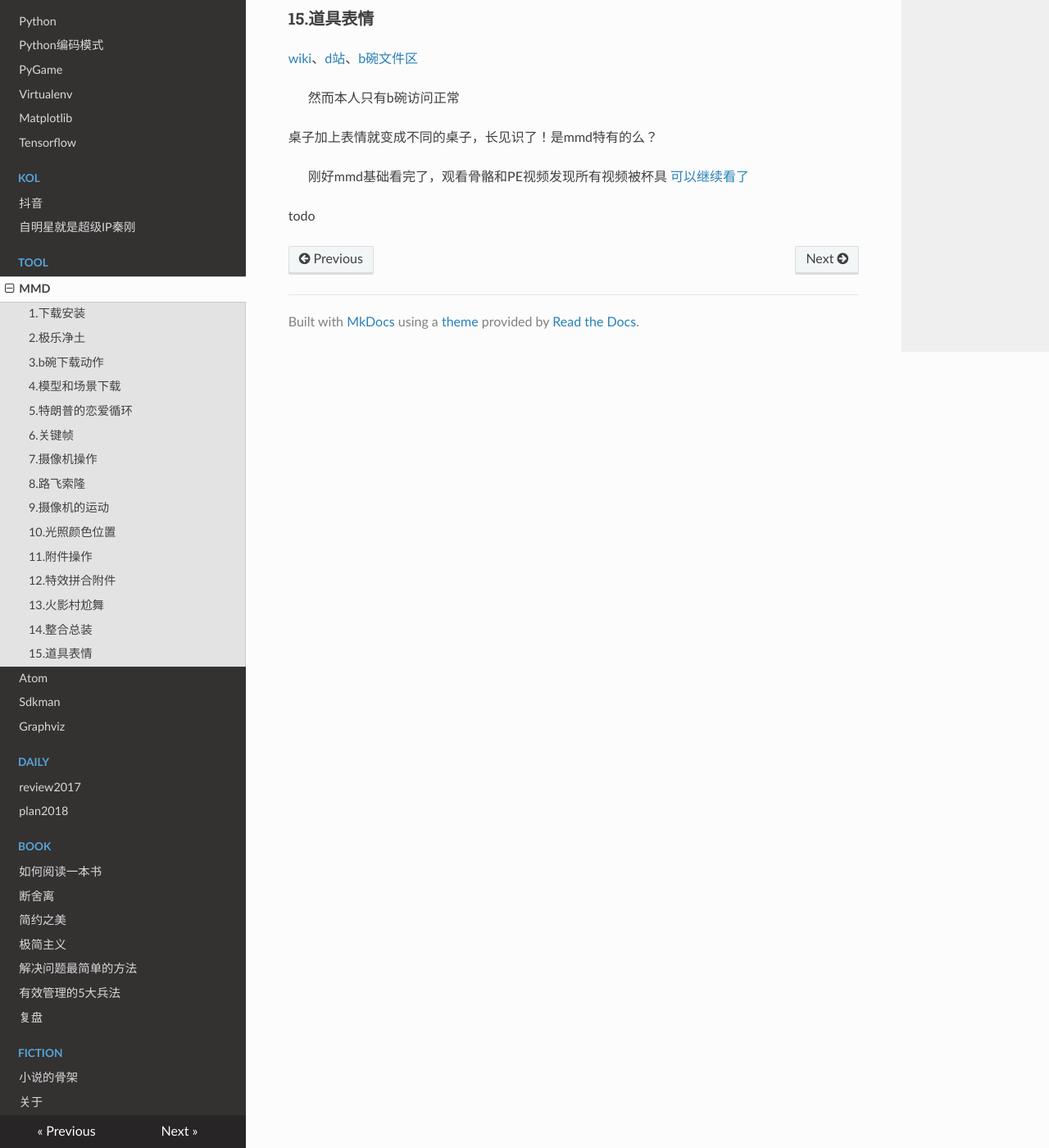
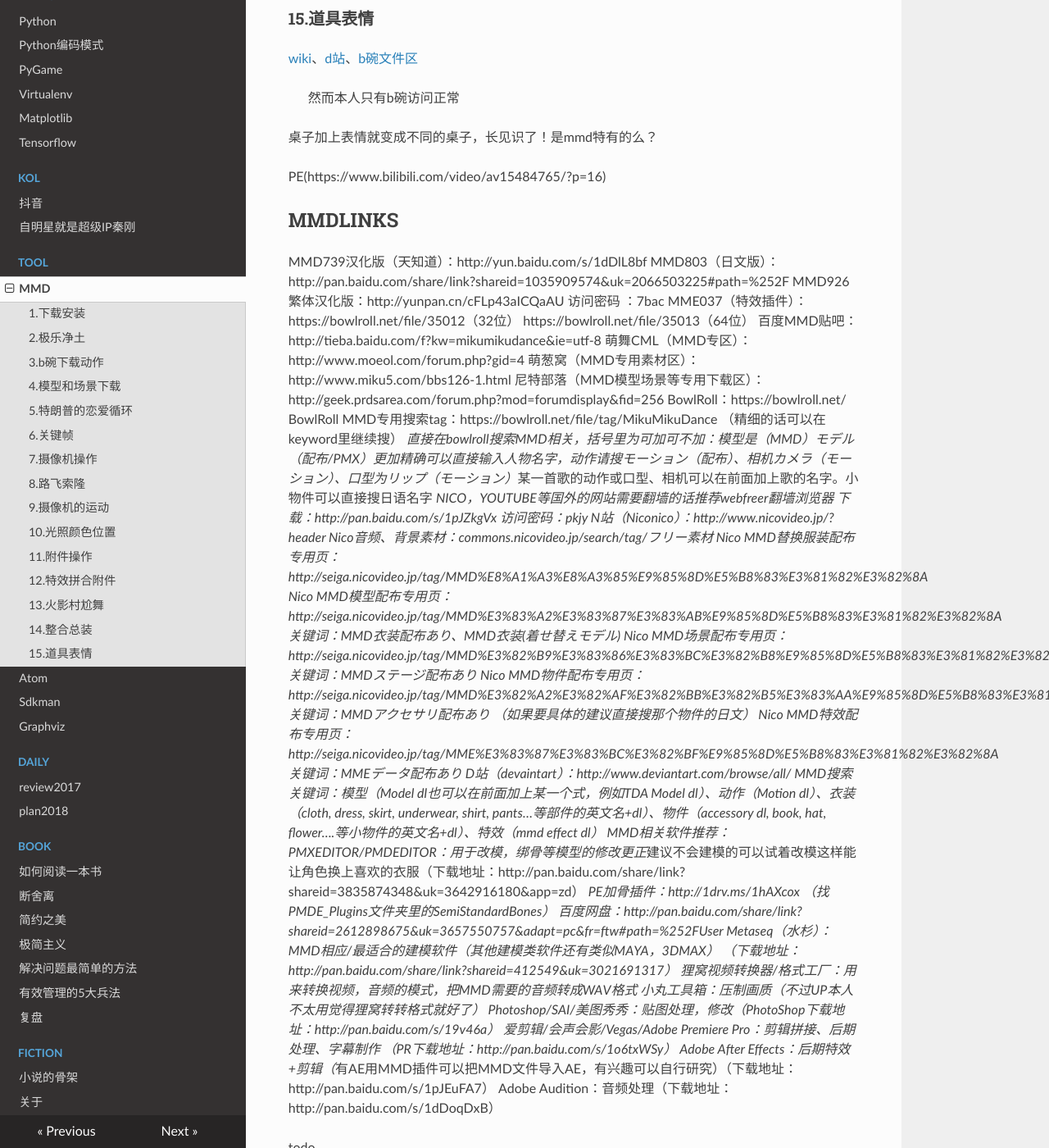
Before and after one commit to East196/notebook, an MkDocs documentation site: the page built from docs/model/mmd.md, in a window 1280 px wide and 1400 px high, scrolled down 2045 px. Shown: the whole window at 82% size. Built offline with MkDocs 1.6.1, drawn with Linux system fonts in a browser that asks for light colours; nearby versions of some CDN libraries; old or Windows-style settings are respelled for this version of MkDocs.

Commit message:
+ MMDLINKS

```diff
--- a/docs/model/mmd.md
+++ b/docs/model/mmd.md
@@ -98,8 +98,56 @@
 
 桌子加上表情就变成不同的桌子，长见识了！是mmd特有的么？
 
->刚好mmd基础看完了，观看骨骼和PE视频发现所有视频被杯具
->[可以继续看了](https://www.bilibili.com/video/av15484765/?p=16)
+PE(https://www.bilibili.com/video/av15484765/?p=16)
+
+
+
+
+
+## MMDLINKS
+
+MMD739汉化版（天知道）：http://yun.baidu.com/s/1dDlL8bf
+MMD803（日文版）：http://pan.baidu.com/share/link?shareid=1035909574&uk=2066503225#path=%252F
+MMD926繁体汉化版：http://yunpan.cn/cFLp43aICQaAU  访问密码 ：7bac
+MME037（特效插件）：https://bowlroll.net/file/35012（32位）
+                                                https://bowlroll.net/file/35013（64位）
+百度MMD贴吧：http://tieba.baidu.com/f?kw=mikumikudance&ie=utf-8
+萌舞CML（MMD专区）：http://www.moeol.com/forum.php?gid=4
+萌葱窝（MMD专用素材区）：http://www.miku5.com/bbs126-1.html
+尼特部落（MMD模型场景等专用下载区）：http://geek.prdsarea.com/forum.php?mod=forumdisplay&fid=256
+BowlRoll：https://bowlroll.net/
+BowlRoll MMD专用搜索tag：https://bowlroll.net/file/tag/MikuMikuDance （精细的话可以在keyword里继续搜）
+*直接在bowlroll搜索MMD相关，括号里为可加可不加：模型是（MMD）モデル（配布/PMX）更加精确可以直接输入人物名字，动作请搜モーション（配布）、相机カメラ（モーション）、口型为リップ（モーション）*某一首歌的动作或口型、相机可以在前面加上歌的名字。小物件可以直接搜日语名字
+*NICO，YOUTUBE等国外的网站需要翻墙的话推荐webfreer翻墙浏览器
+下载：http://pan.baidu.com/s/1pJZkgVx 访问密码：pkjy
+N站（Niconico）：http://www.nicovideo.jp/?header
+Nico音频、背景素材：commons.nicovideo.jp/search/tag/フリー素材
+Nico  MMD替换服装配布专用页：http://seiga.nicovideo.jp/tag/MMD%E8%A1%A3%E8%A3%85%E9%85%8D%E5%B8%83%E3%81%82%E3%82%8A
+Nico MMD模型配布专用页：http://seiga.nicovideo.jp/tag/MMD%E3%83%A2%E3%83%87%E3%83%AB%E9%85%8D%E5%B8%83%E3%81%82%E3%82%8A 关键词：MMD衣装配布あり、MMD衣装(着せ替えモデル)
+Nico MMD场景配布专用页：http://seiga.nicovideo.jp/tag/MMD%E3%82%B9%E3%83%86%E3%83%BC%E3%82%B8%E9%85%8D%E5%B8%83%E3%81%82%E3%82%8A 关键词：MMDステージ配布あり
+Nico MMD物件配布专用页：http://seiga.nicovideo.jp/tag/MMD%E3%82%A2%E3%82%AF%E3%82%BB%E3%82%B5%E3%83%AA%E9%85%8D%E5%B8%83%E3%81%82%E3%82%8A 关键词：MMDアクセサリ配布あり （如果要具体的建议直接搜那个物件的日文）
+Nico MMD特效配布专用页：http://seiga.nicovideo.jp/tag/MME%E3%83%87%E3%83%BC%E3%82%BF%E9%85%8D%E5%B8%83%E3%81%82%E3%82%8A 关键词：MMEデータ配布あり
+D站（devaintart）：http://www.deviantart.com/browse/all/ MMD搜索关键词：模型（Model dl也可以在前面加上某一个式，例如TDA Model dl）、动作（Motion dl）、衣装（cloth, dress, skirt, underwear, shirt, pants…等部件的英文名+dl）、物件（accessory dl, book, hat, flower….等小物件的英文名+dl）、特效（mmd effect dl）
+MMD相关软件推荐：
+PMXEDITOR/PMDEDITOR：用于改模，绑骨等模型的修改更正*建议不会建模的可以试着改模这样能让角色换上喜欢的衣服（下载地址：http://pan.baidu.com/share/link?shareid=3835874348&uk=3642916180&app=zd）
+*PE加骨插件：http://1drv.ms/1hAXcox （找PMDE_Plugins文件夹里的SemiStandardBones）
+百度网盘：http://pan.baidu.com/share/link?shareid=2612898675&uk=3657550757&adapt=pc&fr=ftw#path=%252FUser
+Metaseq（水杉）：MMD相应/最适合的建模软件（其他建模类软件还有类似MAYA，3DMAX）
+（下载地址：http://pan.baidu.com/share/link?shareid=412549&uk=3021691317）
+狸窝视频转换器/格式工厂：用来转换视频，音频的模式，把MMD需要的音频转成WAV格式
+小丸工具箱：压制画质（不过UP本人不太用觉得狸窝转转格式就好了）
+Photoshop/SAI/美图秀秀：贴图处理，修改（PhotoShop下载地址：http://pan.baidu.com/s/19v46a）
+爱剪辑/会声会影/Vegas/Adobe Premiere Pro：剪辑拼接、后期处理、字幕制作
+（PR下载地址：http://pan.baidu.com/s/1o6txWSy）
+Adobe After Effects：后期特效+剪辑（*有AE用MMD插件可以把MMD文件导入AE，有兴趣可以自行研究）（下载地址：http://pan.baidu.com/s/1pJEuFA7）
+Adobe Audition：音频处理（下载地址：http://pan.baidu.com/s/1dDoqDxB）
+
+
+
+
+
+
+
 
 
 
```
